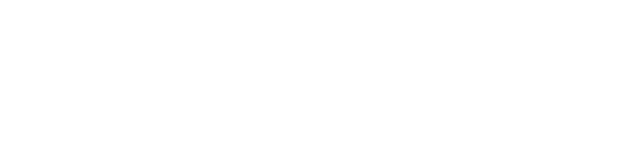
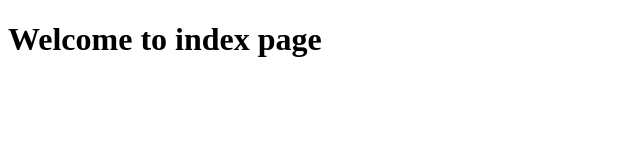
Before and after one commit to tsola2002/html-project, a plain HTML site: page index.html in a window 1280 px wide. Shown: the whole page, without its empty margins (0-640 px from the left). Drawn offline with Linux system fonts and the light colour scheme.

Commit message:
Added h1 tag to index.html

```diff
--- a/index.html
+++ b/index.html
@@ -6,6 +6,6 @@
     <title>Document</title>
 </head>
 <body>
-
+    <h1>Welcome to index page</h1>
 </body>
 </html>
```
